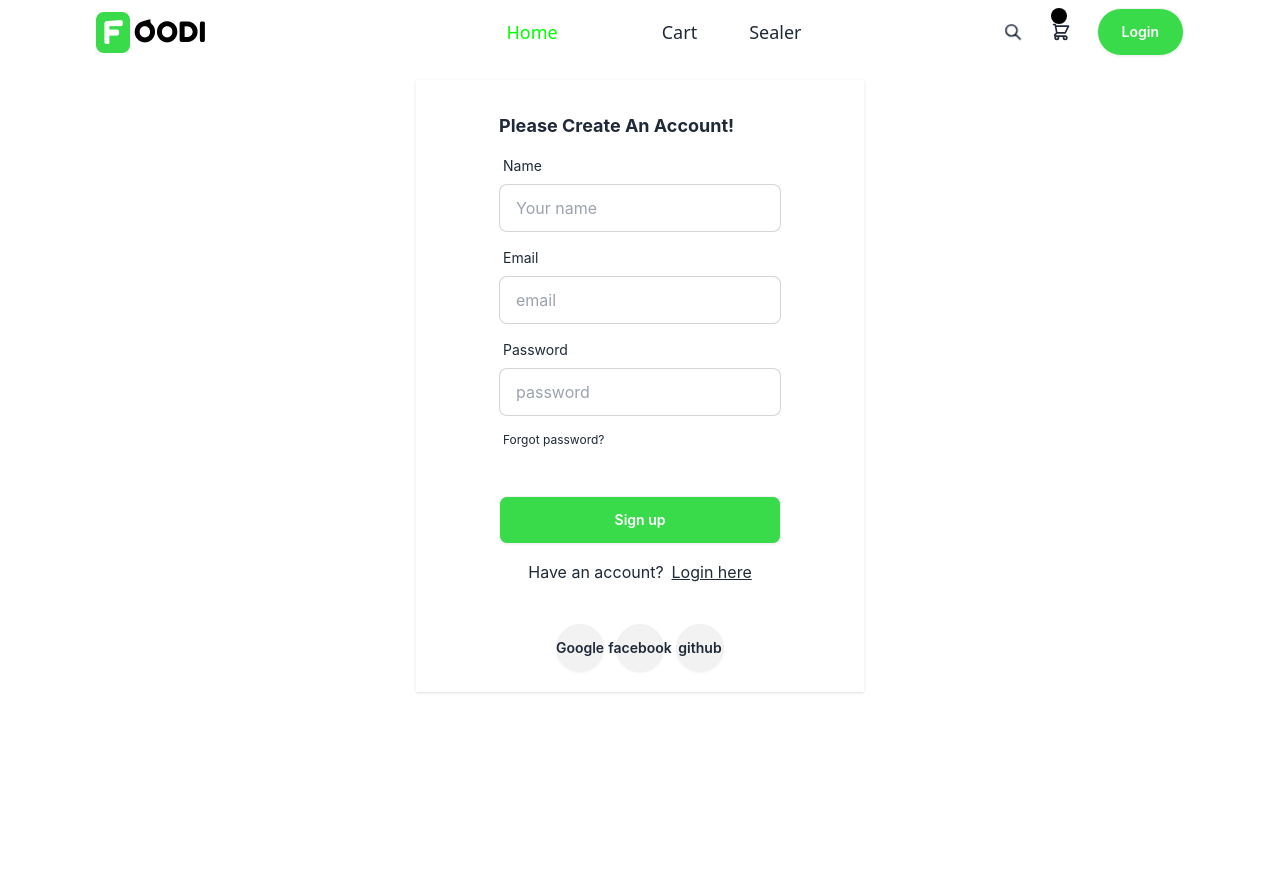
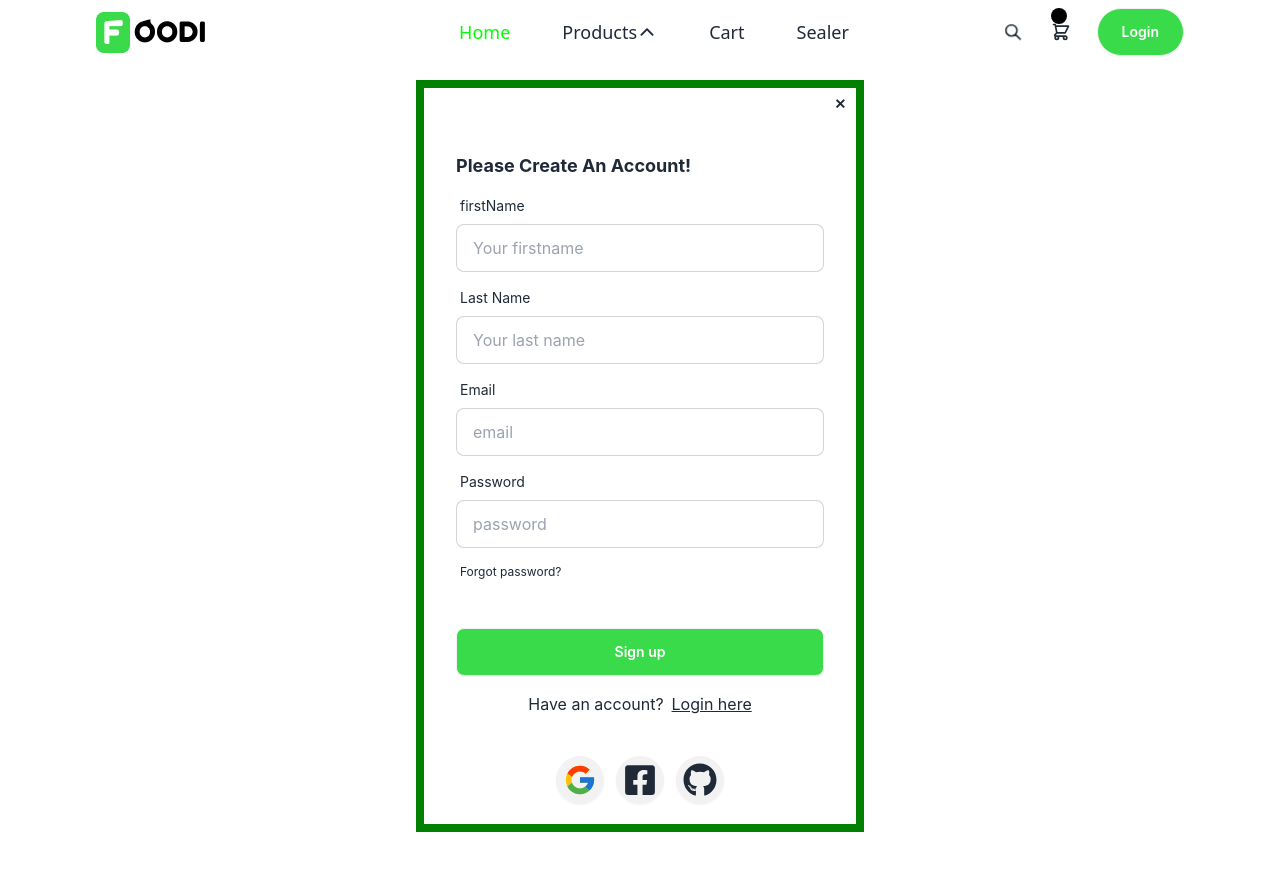
Before and after one commit to shakir737/Ecomerse-mern, a React (Vite) app in the folder frontEnd/: page /signup in a window 1280 px wide. Shown: the top 870 px of the page. Built offline with nearby package versions, Linux system fonts and the light colour scheme.

Commit message:
authentication completed

```diff
--- a/frontEnd/src/components/Link.jsx
+++ b/frontEnd/src/components/Link.jsx
@@ -3,10 +3,13 @@ import { Link } from 'react-router-dom'
 const LinkItem = ({text,linkText,forwardTo}) => {
   return (
     <>
-      {text}
+     <div>
+     {text}
       <Link to={forwardTo} >
         {linkText}
      </Link>
+     </div>
+
     </>
   )
 }
--- a/frontEnd/src/components/Login.jsx
+++ b/frontEnd/src/components/Login.jsx
@@ -1,23 +1,20 @@
 import React, { useContext, useState, useEffect, lazy, Suspense } from "react";
 import { Link, useLocation, useNavigate } from "react-router-dom";
-
 import { useForm } from "react-hook-form";
-import axios from "axios";
-import useAxiosPublic from "../hooks/useAxiosPublic";
 import { useLoginMutation } from '../state/auth/authapi';
 import OAuth from './OAuth';
-const  LinkItem = lazy(() => import("./Link")) ;
+import LinkItem from "./Link";
 const Login = (props) => {
 
   const {open, setOpen} = props;
   const [errorMessage, seterrorMessage] = useState("");
 
-  const axiosPublic = useAxiosPublic();
+
   const [login,{ isError, isSuccess, data, error}] = useLoginMutation();
   const navigate = useNavigate();
-  const location = useLocation();
 
-  const from = location.state?.from?.pathname || "/";
+
+
    useEffect(() => {
     if(isSuccess) {
       const message = data?.message || "Login Successfull";
@@ -26,7 +23,8 @@ const Login = (props) => {
      }
     if (error) {
         if(isError) {
-          toast.error("Error In Login");
+
+          alert(error.data.message)
         }
     }
    },[isSuccess,error])
@@ -45,29 +43,22 @@ const Login = (props) => {
     reset()
 
   };
-
-  // login with google
-  // login with google
-  const handleRegister = () => {
-
-  };
   return (
     <>
-
-    <div className=" max-w-md bg-white shadow w-full mx-auto flex items-center justify-center my-20">
-
-    <div className="mb-5">
-     {/* close btn */}
-
-     <button onClick={()=> setOpen(false)} className="btn btn-sm btn-circle btn-ghost ml-80">
+    <div className=" max-w-md bg-white border-8 border-[#008000] w-full mx-auto my-20" >
+      <div className="mb-5 ">
+          {/* close btn */}
+       <div className="flex flex-row justify-end">
+          <button onClick={()=> setOpen(false)} className="btn btn-sm btn-circle btn-ghost ml-20">
              ✕
           </button>
-    <form
+        </div>
+       <div className=" w-full flex items-center justify-center">
+         <form
             className="card-body"
             method="dialog"
-            onSubmit={handleSubmit(onSubmit)}
-          >
-            <h3 className="font-bold text-lg">Please Login!</h3>
+            onSubmit={handleSubmit(onSubmit)}>
+            <h3 className="font-bold text-lg flex items-center justify-center">Please Login!</h3>
 
             {/* email */}
             <div className="form-control">
@@ -93,12 +84,8 @@ const Login = (props) => {
                 className="input input-bordered"
                 {...register("password", { required: true })}
               />
-              <Suspense>
               <LinkItem text="" linkText="Forget Password" forwardTo="/forgetPassword" />
-              </Suspense>
-
             </div>
-
             {/* show errors */}
             {errorMessage ? (
               <p className="text-red text-xs italic">
@@ -107,7 +94,6 @@ const Login = (props) => {
             ) : (
               ""
             )}
-
             {/* submit btn */}
             <div className="form-control mt-4">
               <input
@@ -116,15 +102,12 @@ const Login = (props) => {
                 value="Login"
               />
             </div>
-           <Suspense>
-           <LinkItem text=" Donot have an account?" linkText=" Signup Now" forwardTo="/signup" />
-           </Suspense>
-
-
+            <LinkItem text=" Donot have an account?" linkText=" Signup Now" forwardTo="/signup" />
           </form>
-      <OAuth />
+        </div>
+      </div>
+     <OAuth />
     </div>
-  </div>
   </>
   )
 }
--- a/frontEnd/src/components/NavbarChild.jsx
+++ b/frontEnd/src/components/NavbarChild.jsx
@@ -2,8 +2,8 @@ import React, { useContext, useEffect, useState } from "react";
 import { Link } from "react-router-dom";
 import DropDown from "./DropDown";
 import { productCategory } from './../static/data';
-// import { IoIosArrowDown } from 'react-icons/io';
-// import { IoIosArrowUp } from 'react-icons/io';
+ import { IoIosArrowDown } from 'react-icons/io';
+ import { IoIosArrowUp } from 'react-icons/io';
 const NavbarChild = () => {
   const [open, setOpen] = useState(false);
   const [dropDown, setDropDown] = useState(false);
@@ -17,7 +17,7 @@ const NavbarChild = () => {
               <button onClick={() => setDropDown(!dropDown)}
                 className={`${selected == "Products" ? "text-[#00ff00]" : null} flex font-sans text-lg font-[500]`}
               >
-                {/* Products  {dropDown ? ( <IoIosArrowDown
+               Products  {dropDown ? ( <IoIosArrowDown
                 size={20}
                 className=" cursor-pointer mt-1"
                 onClick={() => setDropDown(!dropDown)}
@@ -27,7 +27,7 @@ const NavbarChild = () => {
                 className=" cursor-pointer mt-1"
                 onClick={() => setDropDown(!dropDown)}
               />
-              )} */}
+              )}
               </button>
 
               {dropDown ? (
--- a/frontEnd/src/components/OAuth.jsx
+++ b/frontEnd/src/components/OAuth.jsx
@@ -1,6 +1,7 @@
  import { GoogleAuthProvider,FacebookAuthProvider, GithubAuthProvider, getAuth, signInWithPopup } from 'firebase/auth';
  import {app}from '../../src/firebase';
-
+ import { FaFacebookSquare, FaGithub } from "react-icons/fa";
+ import { FcGoogle } from "react-icons/fc";
  import { useNavigate } from 'react-router-dom';
 
  export default function OAuth() {
@@ -12,22 +13,28 @@
        const auth = getAuth(app);
 
        const result = await signInWithPopup(auth, provider);
+       if(!result.user.email) {
+        return alert("This Account Is Not Accessable!");
+       }
+       const res = await fetch('http://localhost:4000/api/user/register', {
+         method: 'POST',
+         headers: {
+          'Content-Type': 'application/json',
+        },
+         body: JSON.stringify({
+           firstname: result._tokenResponse.firstName,
+           lastname: result._tokenResponse.lastName,
+           email: result.user.email,
+           password: result.user.displayName.trim()
+        }),
+      });
+       const data = await res.json();
 
-       // const res = await fetch('/api/auth/google', {
-       //   method: 'POST',
-       //   headers: {
-       //     'Content-Type': 'application/json',
-       //   },
-       //   body: JSON.stringify({
-       //     name: result.user.displayName,
-       //     email: result.user.email,
-       //     photo: result.user.photoURL,
-       //   }),
-       // });
-       // const data = await res.json();
-       console.log(result);
-
-       // navigate('/');
+       if(data.status === "fail") {
+       alert(data?.message);
+       }else{
+         navigate('/');
+       }
      } catch (error) {
        console.log('could not sign in with google', error);
      }
@@ -39,22 +46,22 @@
        const auth = getAuth(app);
 
        const result = await signInWithPopup(auth, provider);
-
-       // const res = await fetch('/api/auth/google', {
-       //   method: 'POST',
-       //   headers: {
-       //     'Content-Type': 'application/json',
-       //   },
-       //   body: JSON.stringify({
-       //     name: result.user.displayName,
-       //     email: result.user.email,
-       //     photo: result.user.photoURL,
-       //   }),
-       // });
-       // const data = await res.json();
+       console.log(result);
+        const res = await fetch('http://localhost:4000/api/user/login', {
+         method: 'POST',
+        headers: {
+           'Content-Type': 'application/json',
+         },
+         body: JSON.stringify({
+          name: result.user.displayName,
+          email: result.user.email,
+          photo: result.user.photoURL,
+      }),
+   });
+       const data = await res.json();
        console.log(result);
 
-       // navigate('/');
+       navigate('/');
      } catch (error) {
        console.log('could not sign in with google', error);
      }
@@ -65,13 +72,13 @@
              onClick={handleGoogleClick}
              className="btn btn-circle hover:bg-green hover:text-white"
            >
-           Google
+           <FcGoogle size={34} />
            </button>
            <button  onClick={handleFBClick} className="btn btn-circle hover:bg-green hover:text-white">
-            facebook
+           <FaFacebookSquare size={34}/>
            </button>
            <button  onClick={handleFBClick} className="btn btn-circle hover:bg-green hover:text-white">
-             github
+           <FaGithub  size={34}/>
            </button>
          </div>
    );
--- a/frontEnd/src/components/Signup.jsx
+++ b/frontEnd/src/components/Signup.jsx
@@ -1,25 +1,53 @@
-import React from "react";
+import React, { useContext, useState, useEffect, lazy, Suspense } from "react";
 import { Link, useLocation, useNavigate } from "react-router-dom";
 
 import { useForm } from "react-hook-form";
 import OAuth from "./OAuth";
-
+import { useRegistrationMutation } from "../state/auth/authapi";
 
 const Signup = () => {
 
 
   const navigate = useNavigate();
   const location = useLocation();
+  const [registration,{ isError, isSuccess, data, error}] = useRegistrationMutation();
 
-  const from = location.state?.from?.pathname || "/";
+  useEffect(() => {
+    if(isSuccess) {
+      const message = data?.message || "Sign Up Successfully";
+      alert(message);
+      navigate("/login");
+     }
+    if (error) {
+        if(isError) {
 
+          alert(error.data.message)
+        }
+    }
+   },[isSuccess,error])
   const {
     register,
-    handleSubmit,
+    handleSubmit,reset,
     formState: { errors },
   } = useForm();
 
   const onSubmit = (data) => {
+    const firstname =data.firstname
+    const lastname =data.lastname
+    const email = data.email;
+    const password = data.password;
+
+    if(!firstname | !lastname | !email | !password){
+      alert("Please Fill All Values");
+
+    }else {
+      const user = {firstname,lastname,email, password};
+      registration(user);
+      reset()
+      // alert(" Fill All Values");
+    }
+
+
 
   };
 
@@ -28,20 +56,36 @@ const Signup = () => {
 
   };
   return (
-    <div className="max-w-md bg-white shadow w-full mx-auto flex items-center justify-center my-20">
+    <div className="max-w-md bg-white border-8 border-[#008000] w-full mx-auto my-20">
       <div className="mb-5">
+      <div className="flex flex-row justify-end">
+      <button onClick={()=> setOpen(false)} className="btn btn-sm btn-circle btn-ghost ml-20">
+             ✕
+          </button>
+      </div>
         <form className="card-body" onSubmit={handleSubmit(onSubmit)}>
           <h3 className="font-bold text-lg">Please Create An Account!</h3>
           {/* name */}
           <div className="form-control">
             <label className="label">
-              <span className="label-text">Name</span>
+              <span className="label-text">firstName</span>
             </label>
             <input
-              type="name"
-              placeholder="Your name"
+              type="firstname"
+              placeholder="Your firstname"
               className="input input-bordered"
-              {...register("name")}
+              {...register("firstname")}
+            />
+          </div>
+          <div className="form-control">
+            <label className="label">
+              <span className="label-text">Last Name</span>
+            </label>
+            <input
+              type="lastname"
+              placeholder="Your last name"
+              className="input input-bordered"
+              {...register("lastname")}
             />
           </div>
 
--- a/frontEnd/src/state/auth/authapi.js
+++ b/frontEnd/src/state/auth/authapi.js
@@ -5,9 +5,9 @@ import { userLoggedIn, userRegistration } from "./authSlice";
 
  export const authApi = api.injectEndpoints({
     endpoints: (builder) => ({
-        register: builder.mutation({
+        registration: builder.mutation({
             query: (data) => ({
-                url: "registration",
+                url: "user/register",
                 method: "POST",
                 body: data,
 
@@ -61,4 +61,4 @@ import { userLoggedIn, userRegistration } from "./authSlice";
     }),
  });
 
- export const {useRegisterMutation, useActivationMutation, useLoginMutation} = authApi;
+ export const {useRegistrationMutation, useActivationMutation, useLoginMutation} = authApi;
```
Also changed, not shown: 2 other files (tests, documents, lock files or other folders).
